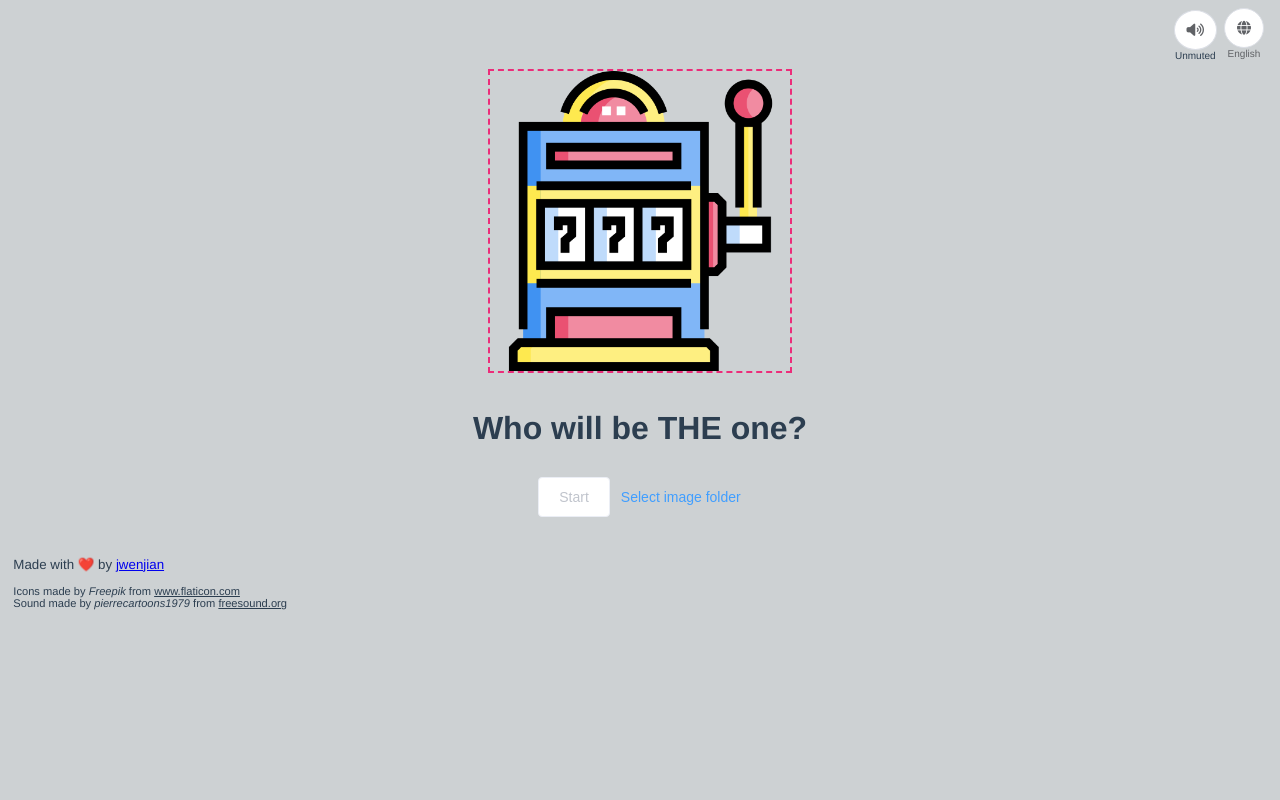
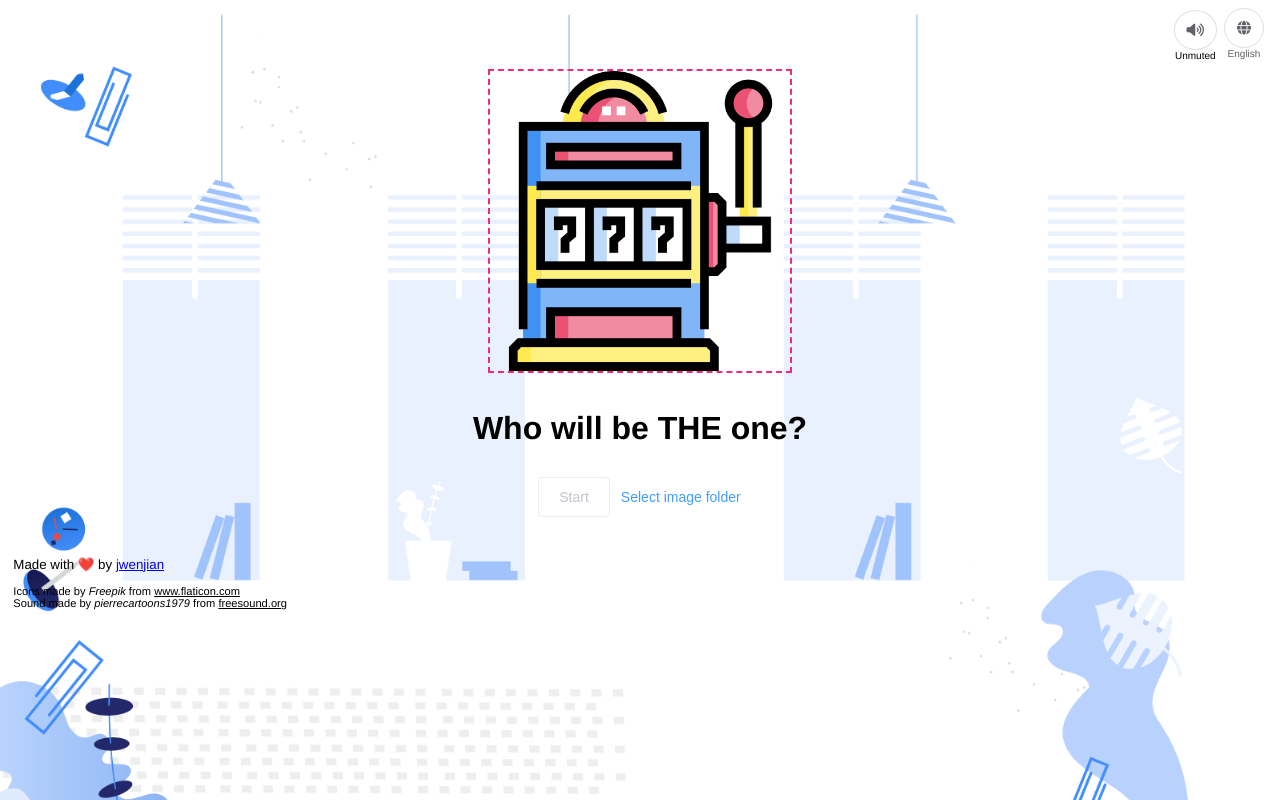
Before and after one commit to jwenjian/lucky-you, a Vue app: page / in a window 1280 px wide. Built offline with nearby package versions, Linux system fonts and the light colour scheme; no server answers.

Commit message:
add background image

```diff
--- a/src/App.vue
+++ b/src/App.vue
@@ -366,15 +366,16 @@ html body {
   margin: 0;
   padding: 0;
   height: 100%;
-  background-color: #cdd1d3;
+  background-color: white;
+  background-size: cover;
+  background-image: url('/bg.png');
 }
 #app {
   font-family: Avenir, Helvetica, Arial, sans-serif;
   -webkit-font-smoothing: antialiased;
   -moz-osx-font-smoothing: grayscale;
   text-align: center;
-  color: #2c3e50;
-  background-size: cover;
+  color: black;
 }
 #the-img {
   width: 300px;
```
Also changed, not shown: public/bg.png (added).
